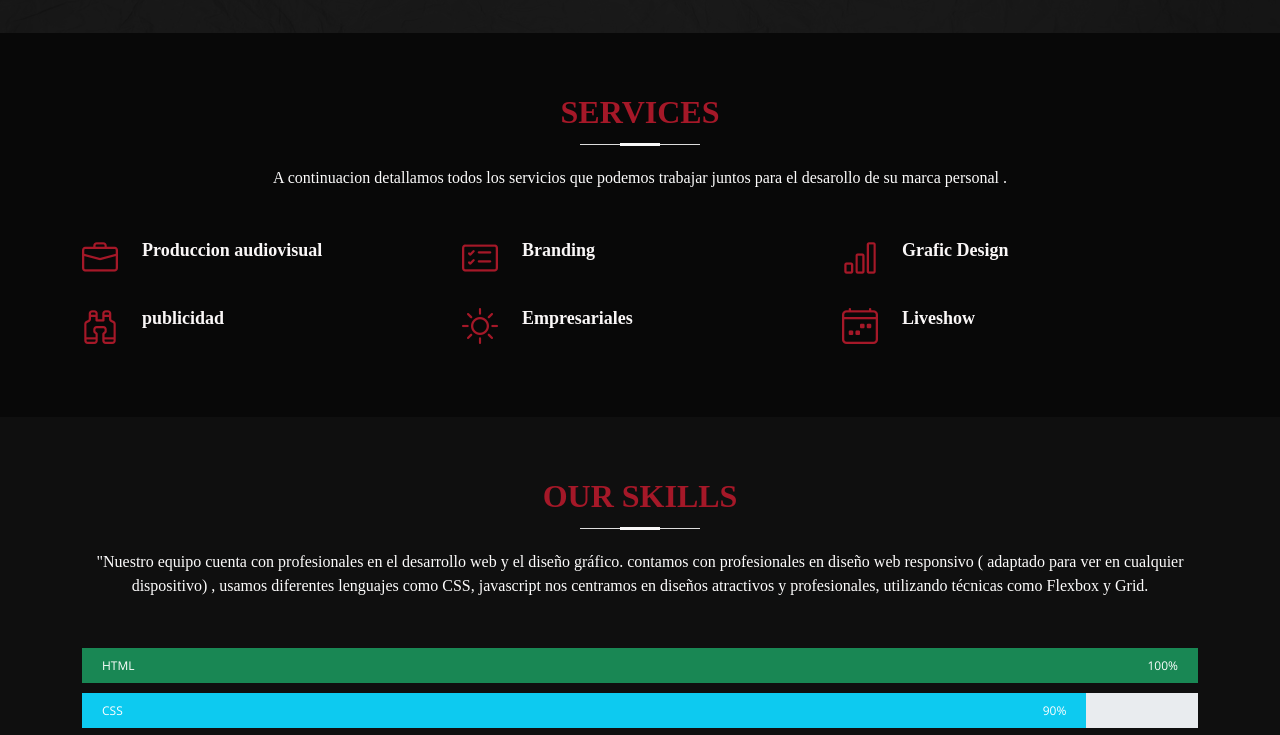
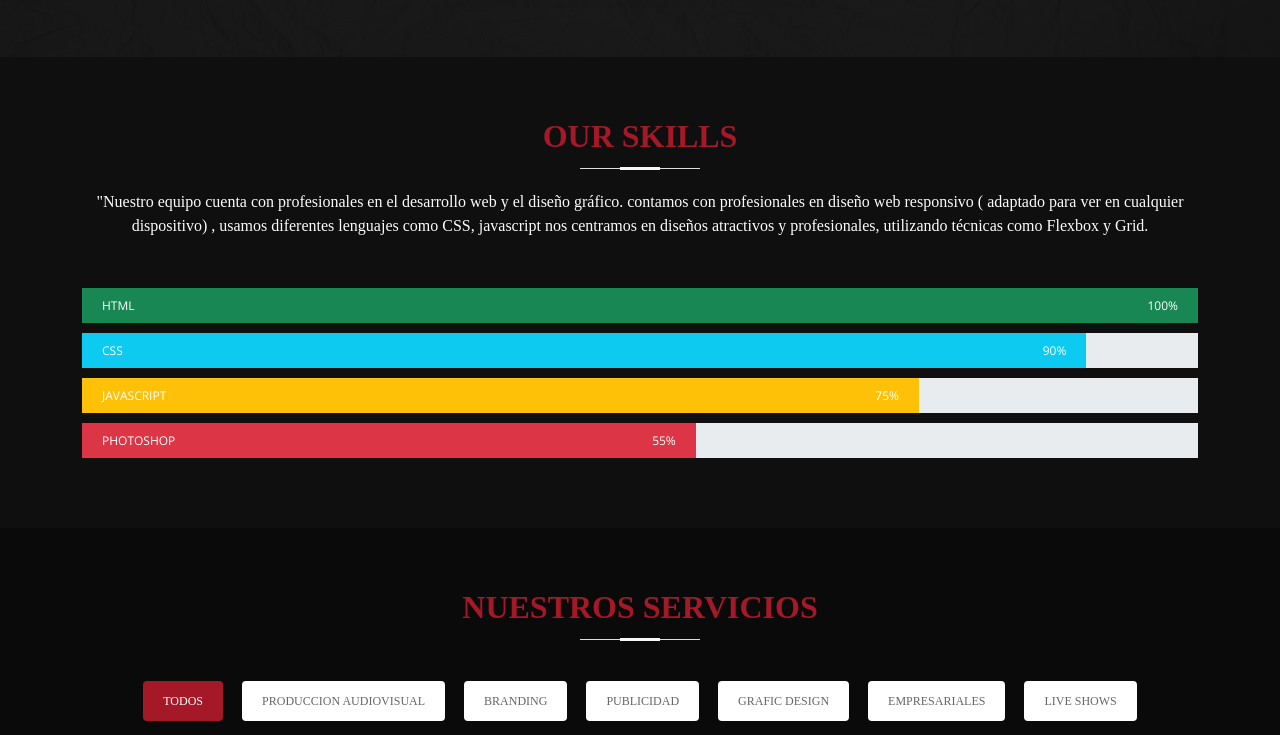
Before and after one commit to kipperkigu/kipperkigu.github.io, a plain HTML site: page index.html in a window 1280 px wide. Shown: the part 1849-2584 px from the top of the page. Drawn offline with nearby package versions, Linux system fonts and the light colour scheme; a web font is replaced by a local one.

Commit message:
Add files via upload

```diff
--- a/index.html
+++ b/index.html
@@ -55,7 +55,7 @@
 
               <li><a class="nav-link scrollto active" href="#hero">Home</a></li>
               <li><a class="nav-link scrollto" href="#about">About</a></li>
-              <li><a class="nav-link scrollto" href="#services">Services</a></li>
+              <li><a class="nav-link scrollto" href="#portfolio">Services</a></li>
               <li><a class="nav-link scrollto " href="#footer">Contact</a></li>
 
               </ul>
@@ -112,6 +112,16 @@
             </div>
           </div>
 
+          <div class="carousel-item" style="background-image: url(assets/img/hero-carousel/5.jpg)">
+            <div class="carousel-container">
+              <div class="container">
+                <h3 class="animate__animated animate__fadeInDown"> COMPROMISO </h3>
+                <p class="animate__animated animate__fadeInUp">En cada fotograma queremos capturar la esencia única de cada proyecto, entregando resultados que no solo cumplen, sino que superan las visiones originales.</p>
+                <a href="#featured-services" class="btn-get-started scrollto animate__animated animate__fadeInUp">Let´s Go</a>
+              </div>
+            </div>
+          </div>
+
 
 
 
@@ -144,19 +154,19 @@
           <div class="col-lg-4 box">
             <i class="bi bi-briefcase"></i>
             <h4 class="title"><a href="">Produccion Audiovisual </a></h4>
-            <p class="description">Cuidamos cada detalle de nuestras producciones, nos esforzamos para que cada toma y video sean de la mejor calidad logrando capturar de la mejor manera el momento unico.</p>
+            <p class="description">Paquete gráfico, eventos empresariales, documentales, video clips, cobertura de shows en vivo, backstage, podcasts, streaming..</p>
           </div>
 
           <div class="col-lg-4 box box-bg">
             <i class="bi bi-card-checklist"></i>
             <h4 class="title"><a href="">Branding</a></h4>
-            <p class="description">Nos Ocupamos de hacer crecer tu marca con todos los detalles que esto conlleva desde el diseño de tu logo, SitioWeb, colores y la escencia de tu negocio para lograr trasmitir una imagen profesionaly asi destacarte del resto.</p>
+            <p class="description">Nos Ocupamos de hacer crecer tu marca con todos los detalles que esto conlleva; desde el diseño de tu logo, SitioWeb Responsive, colores y la escencia de tu negocio para lograr trasmitir una imagen profesionaly asi destacarte del resto.</p>
           </div>
 
           <div class="col-lg-4 box">
             <i class="bi bi-binoculars"></i>
-            <h4 class="title"><a href="">Responsive Design </a></h4>
-            <p class="description">Con el Diseño Web Responsive, tus potenciales clientes pueden visualizar tu sitio en diferentes dispositivos ya que es un diseño adaptable  Si estas viendo esta web en tu smartphone es porque es responsive."</p>
+            <h4 class="title"><a href="">Publicidad </a></h4>
+            <p class="description">Cortes publicitarios para redes, cine y televisión. Diseño gráfico."</p>
           </div>
 
         </div>
@@ -224,51 +234,7 @@ En segundo lugar, invertimos en tecnología de vanguardia y en el talento más c
     </section><!-- End About Us Section -->
 
     <!-- ======= Services Section ======= -->
-    <section id="services">
-      <div class="container" data-aos="fade-up">
 
-        <header class="section-header wow fadeInUp">
-          <h3>Services</h3>
-          <p> A continuacion detallamos todos los servicios que podemos trabajar juntos para el desarollo de su marca personal .</p>
-        </header>
-
-        <div class="row">
-
-          <div class="col-lg-4 col-md-6 box" data-aos="fade-down" data-aos-delay="100">
-            <div class="icon"><i class="bi bi-briefcase"></i></div>
-            <h4 class="title"><a href="#portfolio">Produccion audiovisual</a></h4>
-          </div>
-
-          <div class="col-lg-4 col-md-6 box" data-aos="fade-up" data-aos-delay="200">
-            <div class="icon"><i class="bi bi-card-checklist"></i></div>
-            <h4 class="title"><a href="#portfolio">Branding </a></h4>
-
-          </div>
-          <div class="col-lg-4 col-md-6 box" data-aos="fade-up" data-aos-delay="300">
-            <div class="icon"><i class="bi bi-bar-chart"></i></div>
-            <h4 class="title"><a href="#portfolio">Grafic Design</a></h4>
-
-          </div>
-          <div class="col-lg-4 col-md-6 box" data-aos="fade-up" data-aos-delay="200">
-            <div class="icon"><i class="bi bi-binoculars"></i></div>
-            <h4 class="title"><a href="#portfolio">publicidad</a></h4>
-
-          </div>
-          <div class="col-lg-4 col-md-6 box" data-aos="fade-up" data-aos-delay="300">
-            <div class="icon"><i class="bi bi-brightness-high"></i></div>
-            <h4 class="title"><a href="#portfolio">Empresariales</a></h4>
-
-          </div>
-          <div class="col-lg-4 col-md-6 box" data-aos="fade-up" data-aos-delay="400">
-            <div class="icon"><i class="bi bi-calendar4-week"></i></div>
-            <h4 class="title"><a href="#portfolio">Liveshow</a></h4>
-
-          </div>
-
-        </div>
-
-      </div>
-    </section><!-- End Services Section -->
 
 
 
@@ -321,7 +287,7 @@ En segundo lugar, invertimos en tecnología de vanguardia y en el talento más c
       <div class="container" data-aos="fade-up">
 
         <header class="section-header">
-          <h3 class="section-title">Our Portfolio</h3>
+          <h3 class="section-title">Nuestros Servicios</h3>
         </header>
             <!-- ======= link youtube  Section ======= -->
 
```
